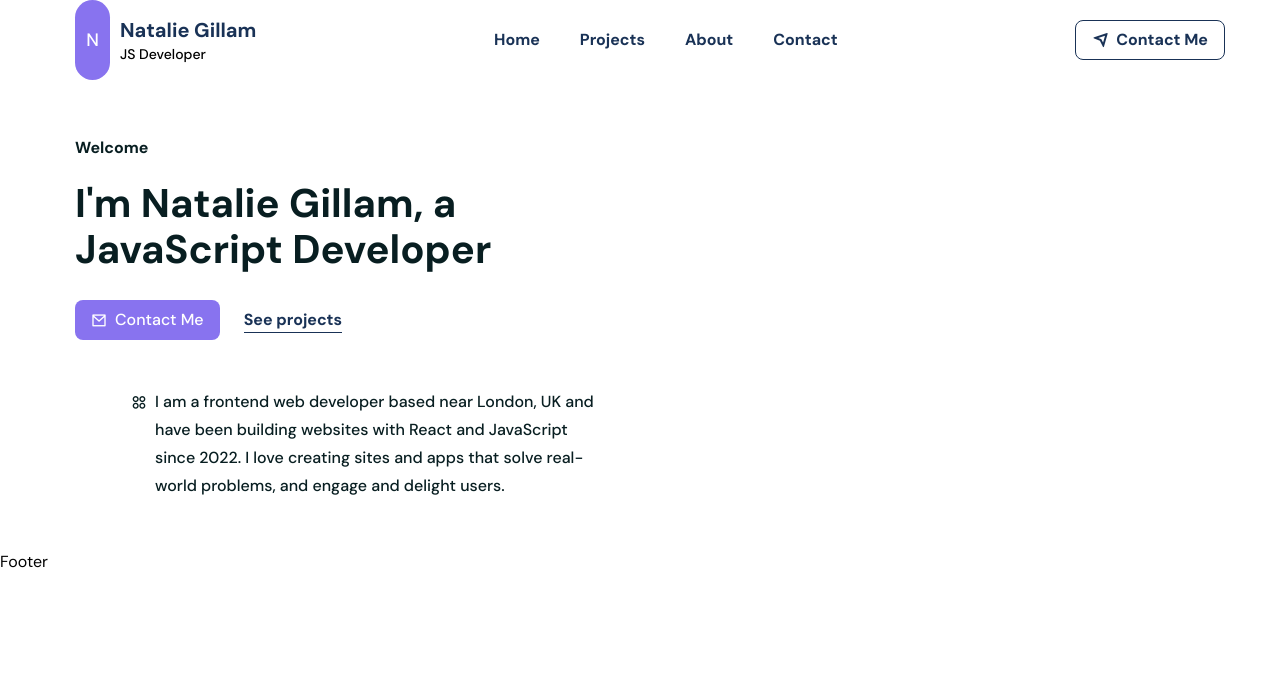
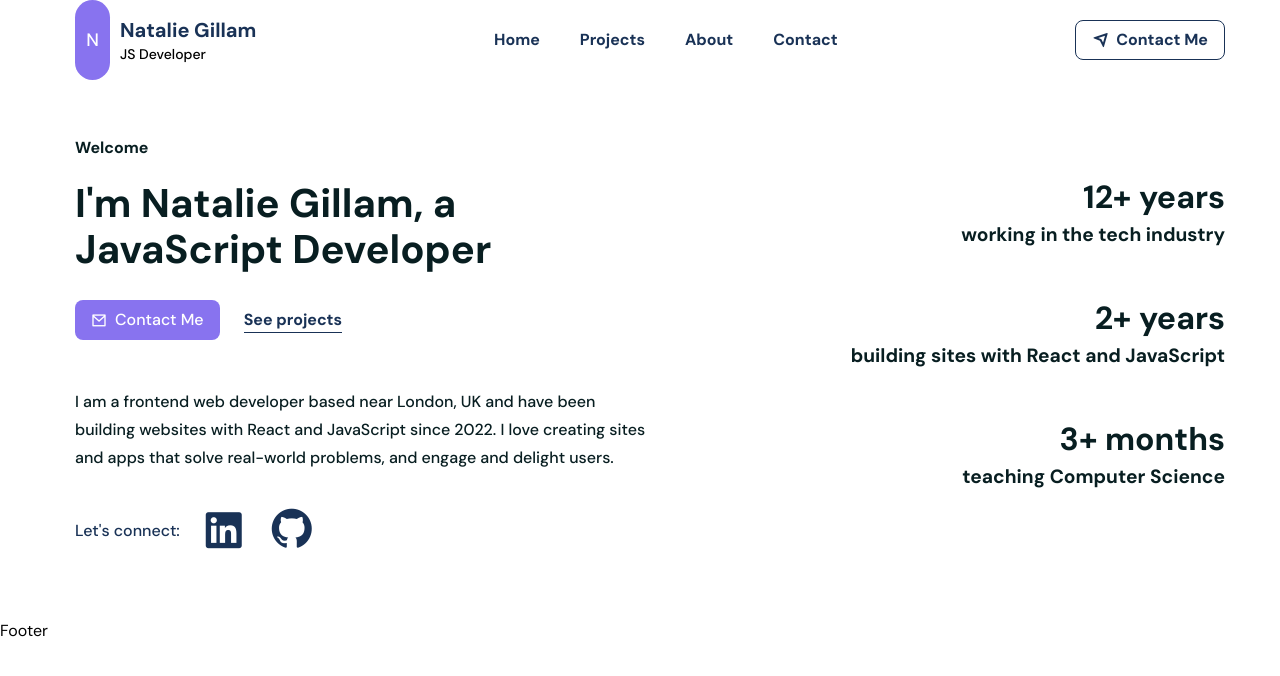
Before and after one commit to Nadia982/portfolio-2024-01-15, a React (Create React App) app: page / in a window 1280 px wide. Shown: the top 676 px of the page. Built offline with nearby package versions, Linux system fonts and the light colour scheme.

Commit message:
Added right hand side of hero section

```diff
--- a/src/components/UI/Hero.jsx
+++ b/src/components/UI/Hero.jsx
@@ -44,10 +44,50 @@ const Hero = () => {
             <p
                 data-aos="fade-left"
                 data-aos-duration="1500"
-                className="flex gap-2 text-headingColor mt-12 font-[500] text-[16px] leading-7 sm:pl-14 sm:pr-10"
-              ><span><i class="ri-apps-2-line"></i></span>I am a frontend web developer based near London, UK and have been building websites with React and JavaScript since 2022. I love creating sites and apps that solve real-world problems, and engage and delight users.</p>
+                className="flex gap-2 text-headingColor mt-12 font-[500] text-[1rem] leading-7"
+              >I am a frontend web developer based near London, UK and have been building websites with React and JavaScript since 2022. I love creating sites and apps that solve real-world problems, and engage and delight users.</p>
+              <div className="flex items-center gap-5 mt-5">
+                <span className="text-smallTextColor text-[1rem] font-[500]">Let's connect:</span>
+                <span>
+                    <a aria-label="link to Natalie Gillam's LinkedIn profile" href="#linkedin" className="text-smallTextColor text-[3rem] font[-700]"><i class="ri-linkedin-box-fill"></i></a>
+                </span>
+                <span className="mb-1">
+                    <a aria-label="link to Natalie Gillam's GitHub profile" href="#linkedin" className="text-smallTextColor text-[3rem] font[-700]"><i class="ri-github-fill"></i></a>
+                </span>
+              </div>
           </div>
           {/* ========== hero left end ========== */}
+          {/* ========== hero right start ========== */}
+          <div className="md:basis-1/3 flex justify-between text-center mt-10 flex-wrap gap-1 md:mt-0 md:flex-col md:justify-end md:text-end">
+            <div className="mb-10">
+                <h2 className="text-headingColor font-[700] text-[2rem]">
+                    <CountUp start={0} end={12} duration={2} suffix="+"/> years
+                </h2>
+                <h4 className="text-headingColor font-[600] text-[1.2rem]">
+                working in the tech industry
+                </h4>
+            </div>
+
+            <div className="mb-10">
+                <h2 className="text-headingColor font-[700] text-[2rem]">
+                    <CountUp start={0} end={2} duration={2} suffix="+"/> years
+                </h2>
+                <h4 className="text-headingColor font-[600] text-[1.2rem]">
+                building sites with React and JavaScript
+                </h4>
+            </div>
+
+            <div className="mb-10">
+                <h2 className="text-headingColor font-[700] text-[2rem]">
+                    <CountUp start={0} end={3} duration={2} suffix="+"/> months
+                </h2>
+                <h4 className="text-headingColor font-[600] text-[1.2rem]">
+                teaching Computer Science
+                </h4>
+            </div>
+
+          </div>
+          {/* ========== hero right end ========== */}
         </div>
       </div>
     </section>
```
